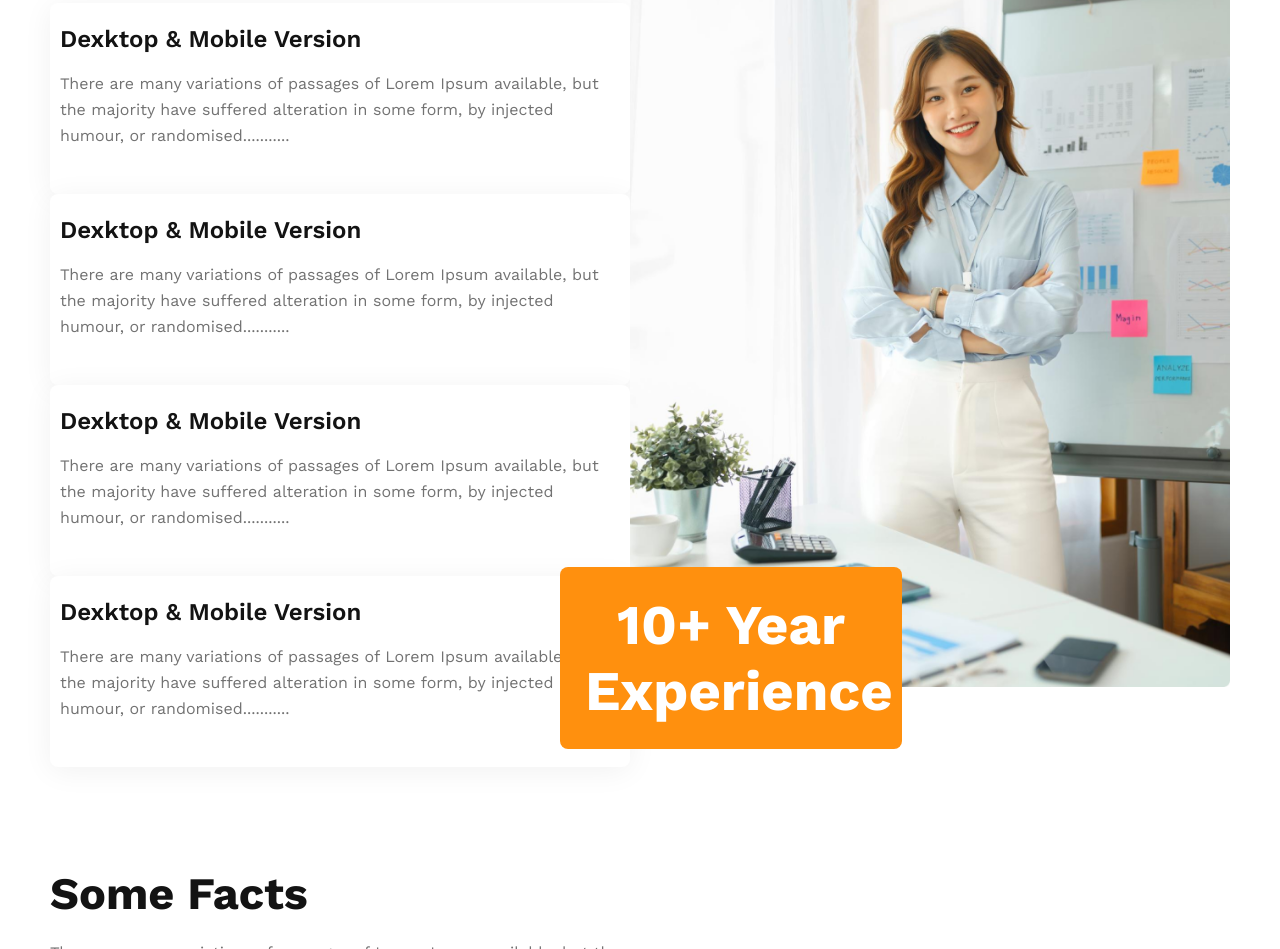
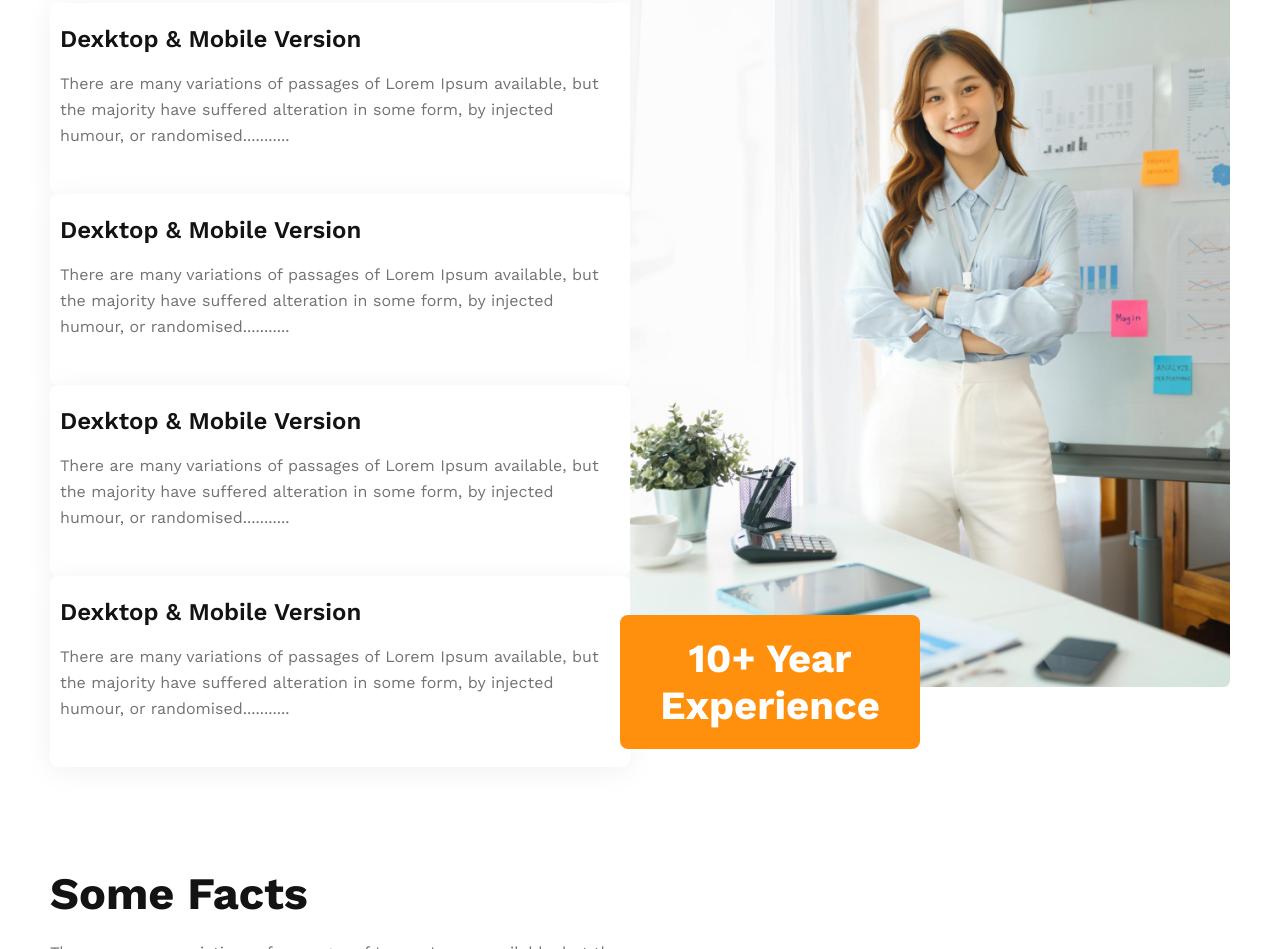
Before and after one commit to munnikhanam/architect-webpage, a plain HTML site: page index.html in a window 1280 px wide. Shown: the part 2253-3202 px from the top of the page. Drawn offline with nearby package versions, Linux system fonts and the light colour scheme.

Commit message:
little correction commit

```diff
--- a/styles/style.css
+++ b/styles/style.css
@@ -103,6 +103,7 @@ nav li a {
 /* team-part */
 .team-content {
   justify-content: space-between;
+  gap: 30px;
 }
 .team-image {
   display: grid;
@@ -170,8 +171,8 @@ nav li a {
   position: relative;
 }
 .feature-btn {
-  padding: 25px;
-  max-width: 342px;
+  padding: 20px;
+  max-width: 300px;
   border-radius: 8px;
   color: #ffff;
   background: rgb(255, 144, 14);
@@ -179,8 +180,8 @@ nav li a {
   border: none;
   position: absolute;
   bottom: -58px;
-  left: -70px;
-  font-size: 3.5rem;
+  left: -10px;
+  font-size: 2.5rem;
   font-weight: 700;
 }
 /* facts-part */
```
